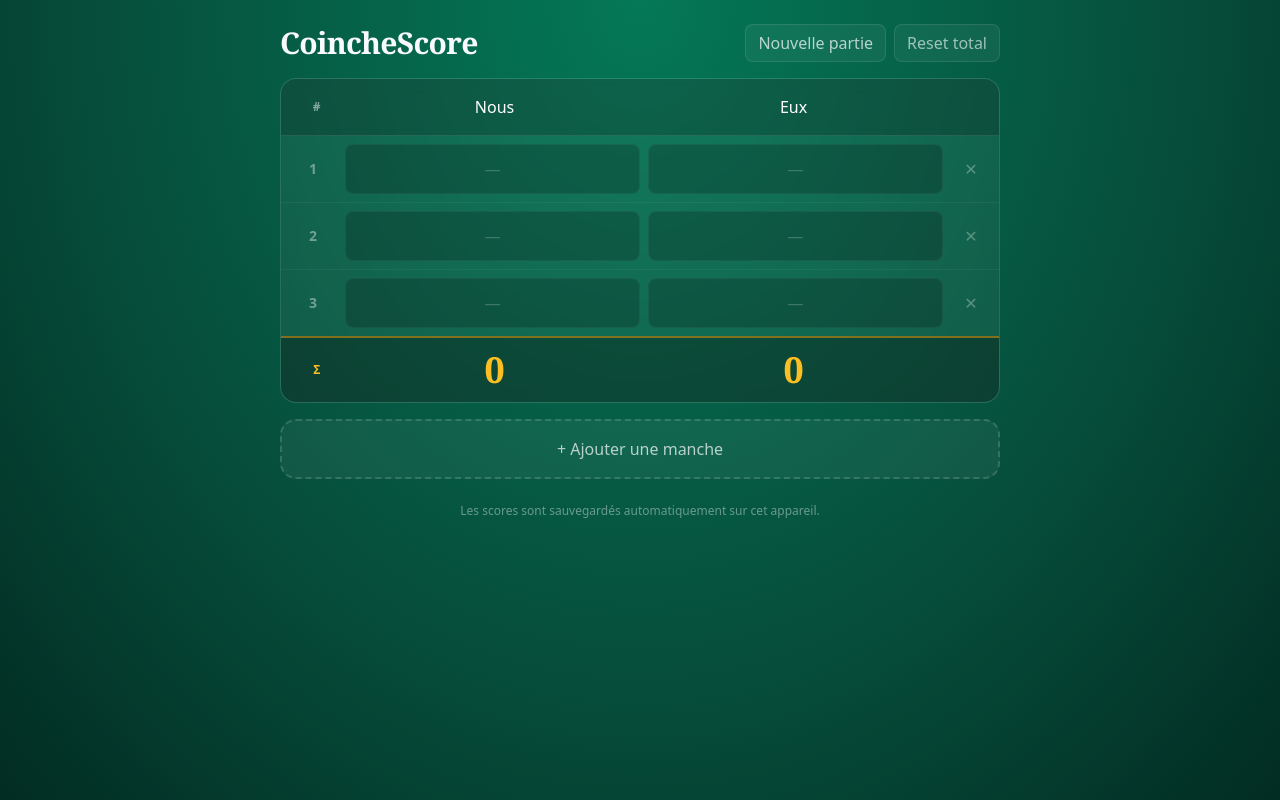
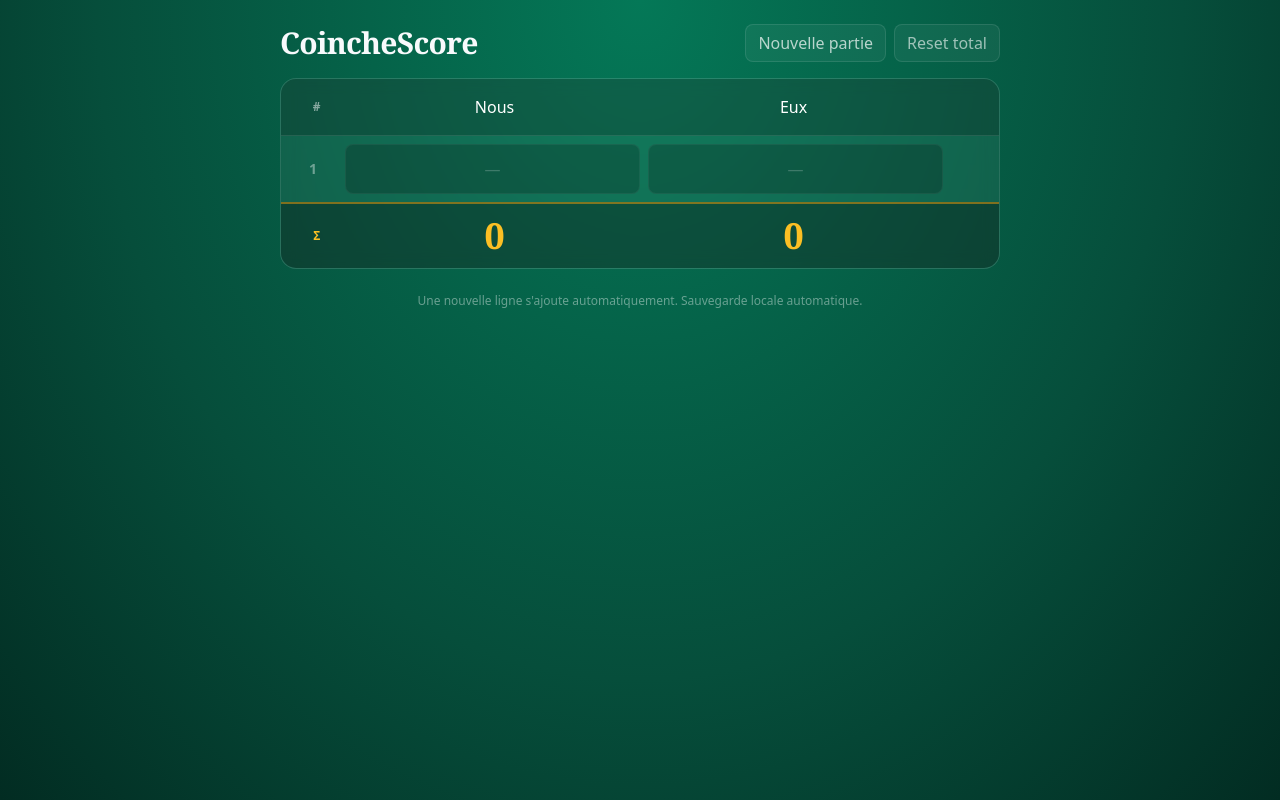
Before and after one commit to Ethan2508/coinchescore, a Next.js app: page / in a window 1280 px wide. Built offline with nearby package versions, Linux system fonts and the light colour scheme.

Commit message:
Auto-append empty row on input, remove add button

```diff
--- a/app/page.tsx
+++ b/app/page.tsx
@@ -24,8 +24,14 @@ function initial(): State {
   return {
     teamA: "Nous",
     teamB: "Eux",
-    rows: [emptyRow(), emptyRow(), emptyRow()],
+    rows: [emptyRow()],
   };
+}
+
+function ensureTrailingEmpty(rows: Row[]): Row[] {
+  const last = rows[rows.length - 1];
+  if (!last || last.a !== "" || last.b !== "") return [...rows, emptyRow()];
+  return rows;
 }
 
 export default function Page() {
@@ -34,7 +40,8 @@ export default function Page() {
   useEffect(() => {
     try {
       const raw = localStorage.getItem(STORAGE_KEY);
-      setState(raw ? (JSON.parse(raw) as State) : initial());
+      const loaded = raw ? (JSON.parse(raw) as State) : initial();
+      setState({ ...loaded, rows: ensureTrailingEmpty(loaded.rows) });
     } catch {
       setState(initial());
     }
@@ -56,25 +63,21 @@ export default function Page() {
 
   const updateRow = (id: string, key: "a" | "b", value: string) => {
     const cleaned = value.replace(/[^\d-]/g, "");
-    setState((s) =>
-      s
-        ? {
-            ...s,
-            rows: s.rows.map((r) =>
+    setState((s) => {
+      if (!s) return s;
+      const rows = s.rows.map((r) =>
         r.id === id ? { ...r, [key]: cleaned } : r,
-            ),
-          }
-        : s,
       );
+      return { ...s, rows: ensureTrailingEmpty(rows) };
+    });
   };
 
-  const addRow = () =>
-    setState((s) => (s ? { ...s, rows: [...s.rows, emptyRow()] } : s));
-
   const removeRow = (id: string) =>
-    setState((s) =>
-      s ? { ...s, rows: s.rows.filter((r) => r.id !== id) } : s,
-    );
+    setState((s) => {
+      if (!s) return s;
+      const rows = s.rows.filter((r) => r.id !== id);
+      return { ...s, rows: ensureTrailingEmpty(rows) };
+    });
 
   const reset = () => {
     if (
@@ -82,9 +85,7 @@ export default function Page() {
       !confirm("Effacer tous les scores ?")
     )
       return;
-    setState((s) =>
-      s ? { ...s, rows: [emptyRow(), emptyRow(), emptyRow()] } : s,
-    );
+    setState((s) => (s ? { ...s, rows: [emptyRow()] } : s));
   };
 
   const resetAll = () => {
@@ -143,7 +144,10 @@ export default function Page() {
         </div>
 
         <ul>
-          {state.rows.map((r, i) => (
+          {state.rows.map((r, i) => {
+            const isEmpty = r.a === "" && r.b === "";
+            const isLast = i === state.rows.length - 1;
+            return (
               <li
                 key={r.id}
                 className="grid grid-cols-[3rem_1fr_1fr_2.5rem] items-center gap-2 border-b border-white/5 p-2 last:border-b-0"
@@ -167,6 +171,9 @@ export default function Page() {
                   placeholder="—"
                   className="w-full rounded-lg border border-white/5 bg-black/20 px-3 py-3 text-center font-display text-2xl tabular-nums text-white outline-none placeholder:text-white/20 focus:border-gold-500"
                 />
+                {isEmpty && isLast ? (
+                  <div />
+                ) : (
                   <button
                     type="button"
                     onClick={() => removeRow(r.id)}
@@ -175,8 +182,10 @@ export default function Page() {
                   >
                     ✕
                   </button>
+                )}
               </li>
-          ))}
+            );
+          })}
         </ul>
 
         <div className="grid grid-cols-[3rem_1fr_1fr_2.5rem] items-center gap-2 border-t-2 border-gold-500/50 bg-black/30 p-3">
@@ -193,16 +202,9 @@ export default function Page() {
         </div>
       </div>
 
-      <button
-        type="button"
-        onClick={addRow}
-        className="mt-4 w-full rounded-2xl border-2 border-dashed border-white/15 bg-white/5 px-4 py-4 text-base font-semibold text-white/70 transition hover:border-gold-500 hover:bg-white/10 hover:text-white active:scale-[0.99]"
-      >
-        + Ajouter une manche
-      </button>
-
       <p className="mt-6 text-center text-xs text-white/40">
-        Les scores sont sauvegardés automatiquement sur cet appareil.
+        Une nouvelle ligne s&apos;ajoute automatiquement. Sauvegarde locale
+        automatique.
       </p>
     </main>
   );
```
Lines whose indentation alone changed are shown as unchanged.
